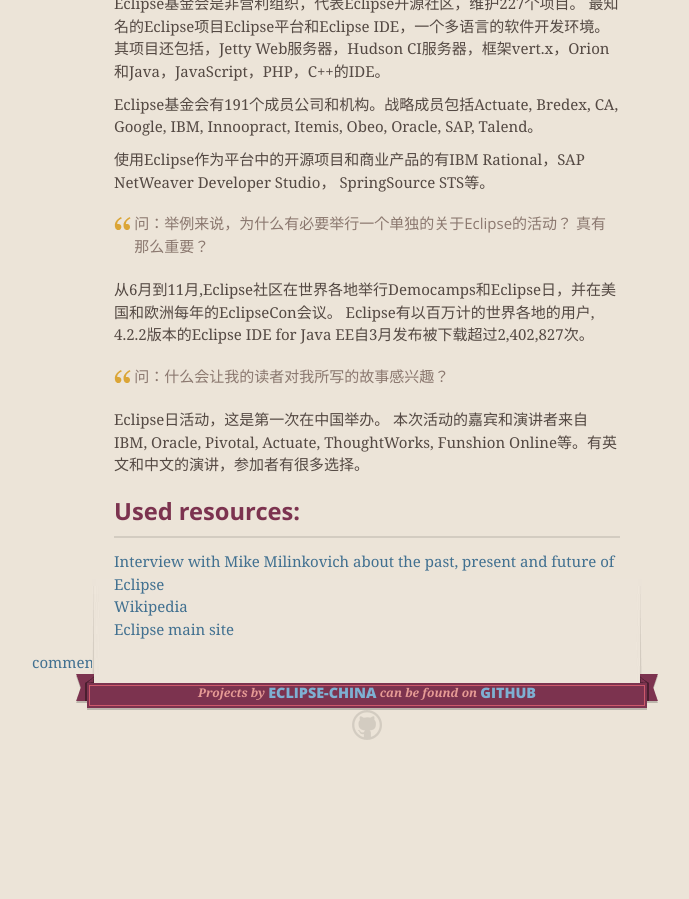
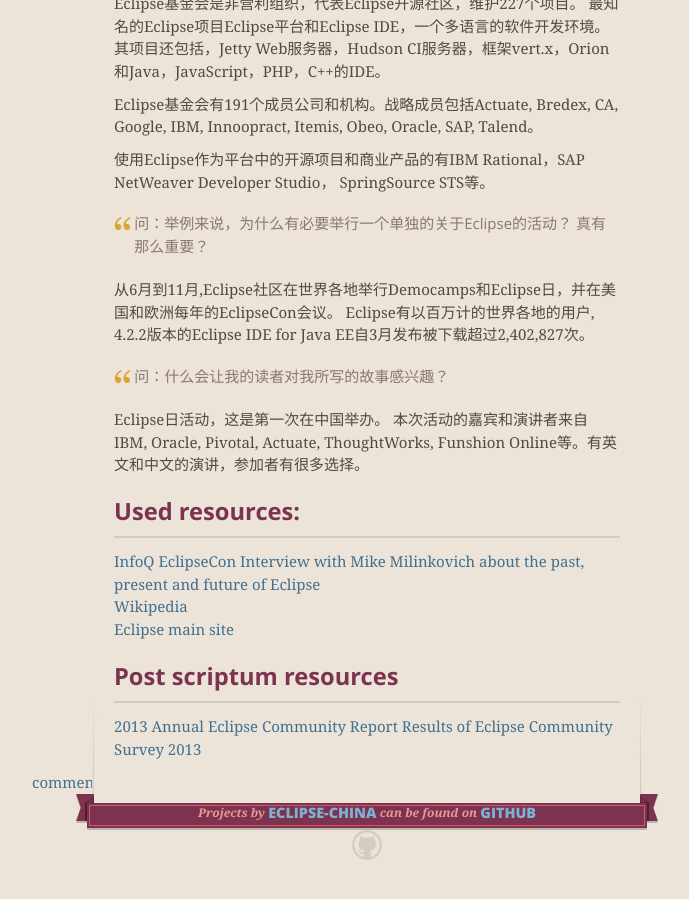
Before and after one commit to Eclipse-China/Eclipse-China.github.io, a Jekyll site: the page built from Day/press-release.md, in a window 1280 px wide and 900 px high, scrolled down 1452 px. Shown: the whole window, without its empty margins (273-962 px from the left). Built offline with Jekyll 4.4.1, drawn with Linux system fonts in a browser that asks for light colours; nearby versions of some CDN libraries; Markdown is read by kramdown in place of the engine named in the settings; comment, search, counter and statistics services are not loaded; before the commit the page ends 2232 px from its top, so only the background shows below that.

Commit message:
more links

```diff
--- a/Day/press-release.md
+++ b/Day/press-release.md
@@ -58,6 +58,11 @@
 
 #### Used resources:
 
-[Interview with Mike Milinkovich about the past, present and future of Eclipse](http://www.infoq.com/interviews/Milinkovich-past-present-future-Eclipse)
+[InfoQ EclipseCon Interview with Mike Milinkovich about the past, present and future of Eclipse](http://www.infoq.com/interviews/Milinkovich-past-present-future-Eclipse)
 [Wikipedia](http://en.wikipedia.org/wiki/Eclipse_Foundation)
 [Eclipse main site](http://www.eclipse.org/)
+
+#### Post scriptum resources
+
+[2013 Annual Eclipse Community Report](http://www.eclipse.org/org/foundation/reports/annual_report.php)
+[Results of Eclipse Community Survey 2013](http://eclipse.org/org/press-release/20130612_eclipsesurvey2013.php)
```
Also changed, not shown: bugs.md (added, +6 -0 lines).
